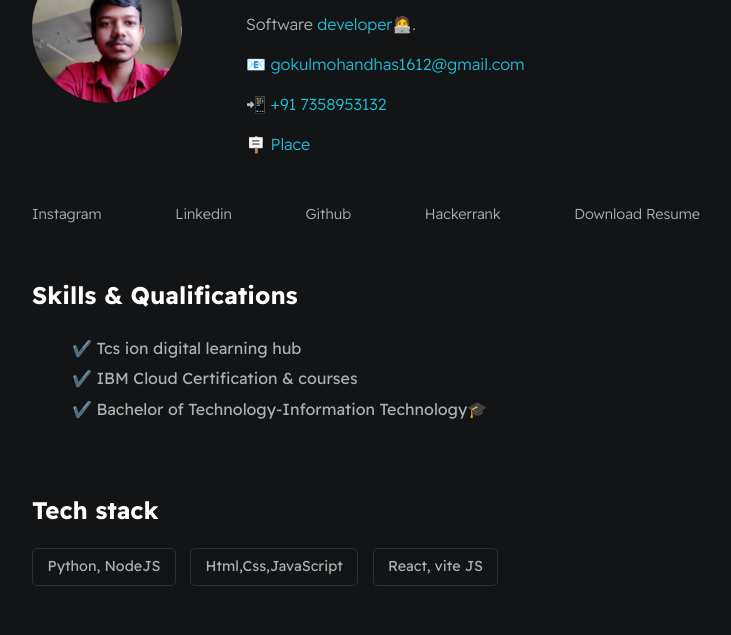
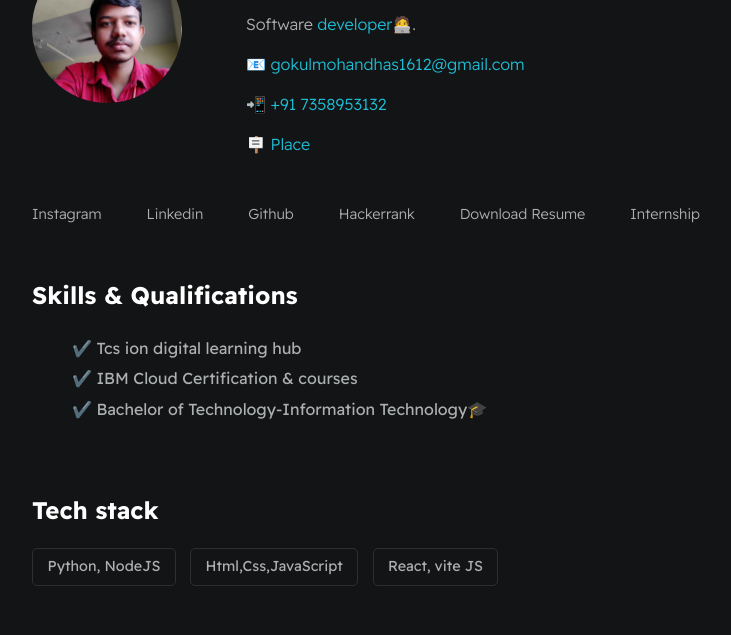
Before and after one commit to Gokul962819205008/portfolio, a plain HTML site: page index.html in a window 1280 px wide. Shown: the part 156-791 px from the top of the page, without its empty margins (274-1005 px from the left). Drawn offline with Linux system fonts and the light colour scheme.

Commit message:
Update index.html

```diff
--- a/index.html
+++ b/index.html
@@ -32,6 +32,7 @@
                     <a href="https://github.com/Gokul962819205008" target="_blank">Github</a>
                     <a href="https://www.hackerrank.com/mgokulmohandhas" target="_blank">Hackerrank</a>
                     <a href="./assets/Gokul M  Resume.pdf" target="_blank">Download Resume</a>
+                    <a href="./assets/Internship-Gokul.docx.pdf" target="_blank">Internship</a>
                 </div>
             </section>
 
```
